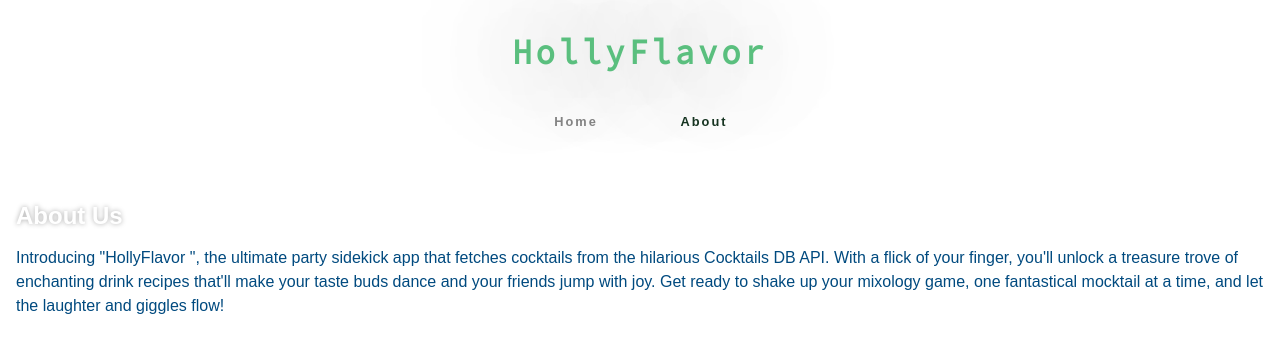
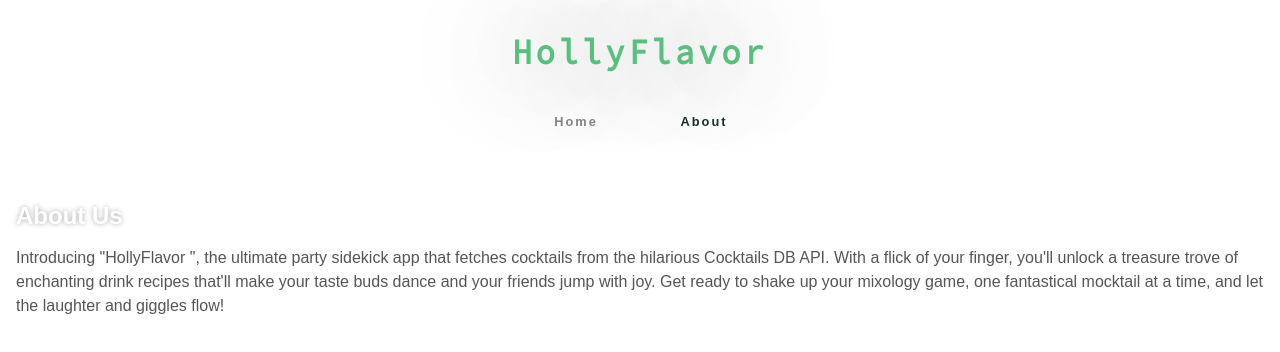
Before and after one commit to IkenYoussef/hollyFlavor, a React (Create React App) app: page /about in a window 1280 px wide. Shown: the top 352 px of the page. Built offline with nearby package versions, Linux system fonts and the light colour scheme.

Commit message:
some more changes

```diff
--- a/src/index.css
+++ b/src/index.css
@@ -237,7 +237,7 @@ img {
 
 .about-desc {
 	padding: 1rem 0;
-	color: #004a7f;
+	color: #555;
 	line-height: 1.5rem;
 }
 
```
